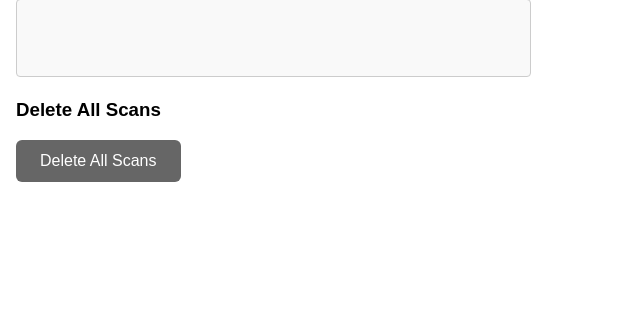
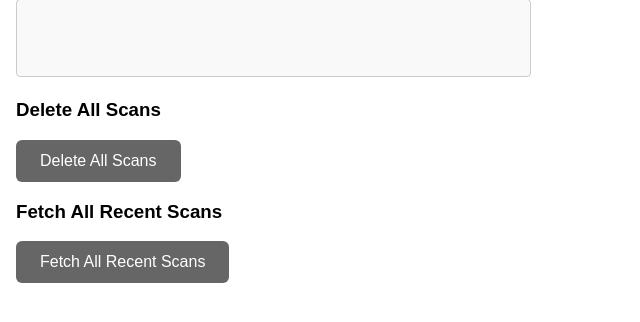
Before and after one commit to TAU-CGL/rplidar_recorder, a Django app: page / in a window 1280 px wide, after a click on "Miscellaneous". Shown: the part 234-556 px from the top of the page, without its empty margins (0-640 px from the left). Run offline with Django 5.2, Linux system fonts and the light colour scheme; tables that the repository leaves empty hold one stand-in row (values such as "Sample post").

Commit message:
Add fetching all recent scans

```diff
--- a/server/templates/tabs/miscellaneous.html
+++ b/server/templates/tabs/miscellaneous.html
@@ -11,6 +11,8 @@
 
 <button onclick="deleteAllScans()">Delete All Scans</button>
 
+<h3>Fetch All Recent Scans</h3>
+<button onclick="fetch_all_recent_scans()">Fetch All Recent Scans</button>
 
 <script>
     function sendNewContraption() {
@@ -44,4 +46,24 @@
             alert('Error deleting scans: ' + error);
         });
     }
+
+    function fetch_all_recent_scans() {
+        // For each contraption, get the last scan.
+        // Then in console log the results {"dev1": {....}, ...}
+        fetch("/api/contraption/list/scans")
+        .then(response => {
+            return response.json();
+        }
+        ).then(data => {
+            let contraptions = {};
+            data.forEach(scan => {
+                if (!(scan.nickname in contraptions)) {
+                    contraptions[scan.nickname] = [];
+                }
+                contraptions[scan.nickname].push(scan);
+            });
+            console.log(contraptions);
+            alert('Check console for recent scans data');
+        });
+    }
 </script>
```
